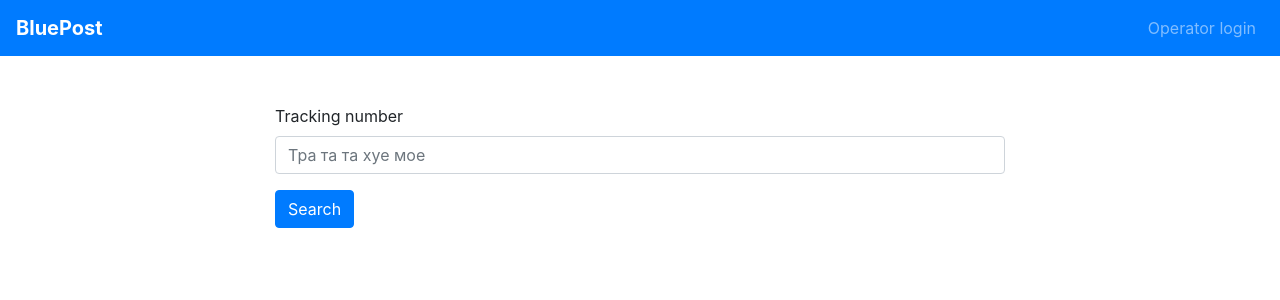
After one commit to KashaVarya/BluePost, a Django app: page /track in a window 1280 px wide. The commit adds this page. Shown: the top 300 px of the page. Run offline with Django 3.2, Linux system fonts and the light colour scheme; some libraries are stand-ins or nearby versions.

Commit message:
add basic views & templates for package tracking

```diff
--- a/bluepost/urls.py
+++ b/bluepost/urls.py
@@ -15,7 +15,13 @@ Including another URLconf
 """
 from django.contrib import admin
 from django.urls import path
+from django.conf.urls import url
+from post.views import IndexView
+from post.views import TrackView, TrackResultView
 
 urlpatterns = [
     path('admin/', admin.site.urls),
+    path('', IndexView.as_view(), name='index'),
+    path('track', TrackView.as_view(), name='track'),
+    url(r'^track/(?P<pk>\d+)$', TrackResultView.as_view(), name='track_result'),
 ]
--- a/post/templates/post/base.html
+++ b/post/templates/post/base.html
@@ -6,11 +6,12 @@
     <meta charset="UTF-8">
     <title>BluePost</title>
 
+    <meta name="viewport" content="initial-scale=1, width=device-width">
     <link rel="stylesheet" href="{% static 'post/bootstrap/css/bootstrap.min.css' %}">
     <link rel="stylesheet" href="{% static 'post/app.css' %}">
 </head>
 <body>
-<nav class="navbar navbar-expand-lg navbar-dark bg-primary">
+<nav class="navbar navbar-expand-lg navbar-dark bg-primary mb-5">
     <a class="navbar-brand font-weight-bold" href="/">BluePost</a>
 
     <ul class="navbar-nav ml-auto">
--- /dev/null
+++ b/post/templates/post/track.html
@@ -0,0 +1,16 @@
+{% extends 'post/base.html' %}
+
+{% block content %}
+    <div class="row">
+    <div class="col-md-8 offset-md-2">
+    <form action="{% url 'track' %}" method="post">
+        {% csrf_token %}
+        <div class="form-group">
+            <label for="track_number_input">Tracking number</label>
+            <input type="text" name="track_number" class="form-control" id="track_number_input" required placeholder="Тра та та хуе мое">
+        </div>
+        <button type="submit" class="btn btn-primary">Search</button>
+    </form>
+    </div>
+    </div>
+{% endblock %}
--- /dev/null
+++ b/post/templates/post/track_result.html
@@ -0,0 +1,5 @@
+{% extends 'post/base.html' %}
+
+{% block content %}
+    <h1 class="text-center">Мы украли вашу посылку, хоба</h1>
+{% endblock %}
--- a/post/views/__init__.py
+++ b/post/views/__init__.py
@@ -0,0 +1,3 @@
+from .index import IndexView
+from .track import TrackView
+from .track import TrackResultView
--- /dev/null
+++ b/post/views/index.py
@@ -0,0 +1,5 @@
+from django.views.generic import TemplateView
+
+
+class IndexView(TemplateView):
+    template_name = 'post/index.html'
--- /dev/null
+++ b/post/views/track.py
@@ -0,0 +1,21 @@
+from django.views.generic import TemplateView
+from django.shortcuts import redirect
+
+
+class TrackView(TemplateView):
+    template_name = 'post/track.html'
+
+    def get_context_data(self, **kwargs):
+        context = super().get_context_data(**kwargs)
+        return context
+
+    def post(self, request, *args, **kwargs):
+        return redirect('track_result', 42)
+
+
+class TrackResultView(TemplateView):
+    template_name = 'post/track_result.html'
+
+    def get_context_data(self, **kwargs):
+        context = super().get_context_data(**kwargs)
+        return context
```
Also changed, not shown: post/templates/post/index.html (added, +8 -0 lines).
